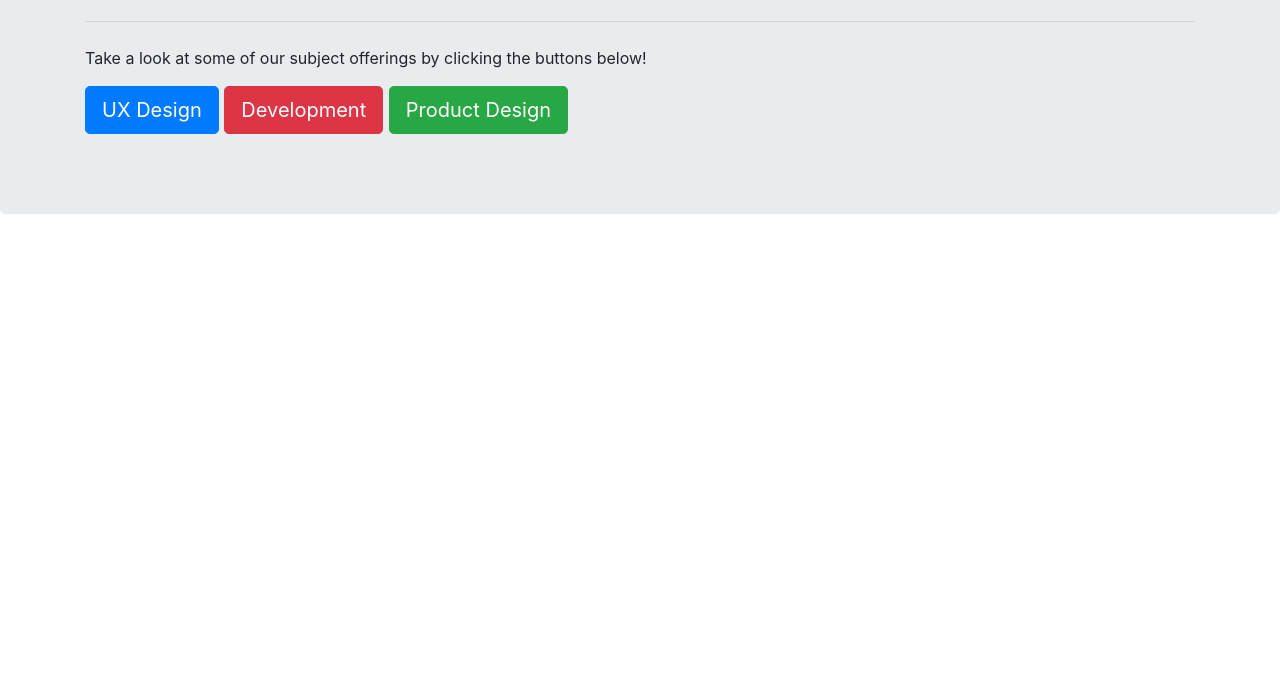
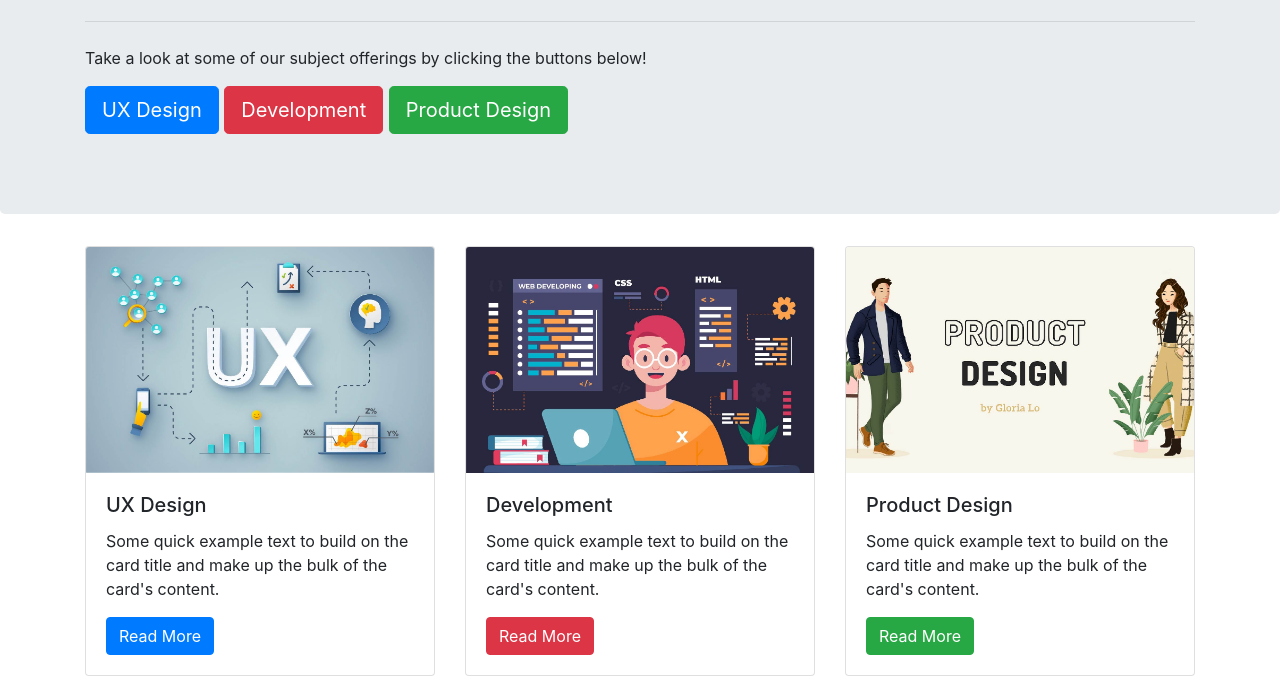
Before and after one commit to Kzte/Term-2_Formal_Assessment, a plain HTML site: page pages/index.html in a window 1280 px wide. Shown: the part 228-904 px from the top of the page. Before the commit the page ends 800 px from the top, so only its background shows below. Drawn offline with nearby package versions, Linux system fonts and the light colour scheme.

```diff
--- a/pages/index.html
+++ b/pages/index.html
@@ -69,5 +69,39 @@
         </p>
         </div>
       </div>
+      <div class="container">
+        <div class="row">
+            <div class="col-4">
+                <div class="card" style="width: 100%;">
+                    <img class="card-img-top" src="../assets/images/subjects-01.jpg" alt="Card image cap">
+                    <div class="card-body">
+                      <h5 class="card-title">UX Design</h5>
+                      <p class="card-text">Some quick example text to build on the card title and make up the bulk of the card's content.</p>
+                      <a href="#" class="btn btn-primary">Read More</a>
+                    </div>
+                  </div>
+            </div>
+            <div class="col-4">
+                <div class="card" style="width: 100%;">
+                    <img class="card-img-top" src="../assets/images/subjects-03.jpg" alt="Card image cap">
+                    <div class="card-body">
+                      <h5 class="card-title">Development</h5>
+                      <p class="card-text">Some quick example text to build on the card title and make up the bulk of the card's content.</p>
+                      <a href="#" class="btn btn-danger">Read More</a>
+                    </div>
+                  </div>
+            </div>
+            <div class="col-4">
+                <div class="card" style="width: 100%;">
+                    <img class="card-img-top" src="../assets/images/subjects-02.jpg" alt="Card image cap">
+                    <div class="card-body">
+                      <h5 class="card-title">Product Design</h5>
+                      <p class="card-text">Some quick example text to build on the card title and make up the bulk of the card's content.</p>
+                      <a href="#" class="btn btn-success">Read More</a>
+                    </div>
+                  </div>
+            </div>
+        </div>
+      </div>
 </body>
 </html>
```
